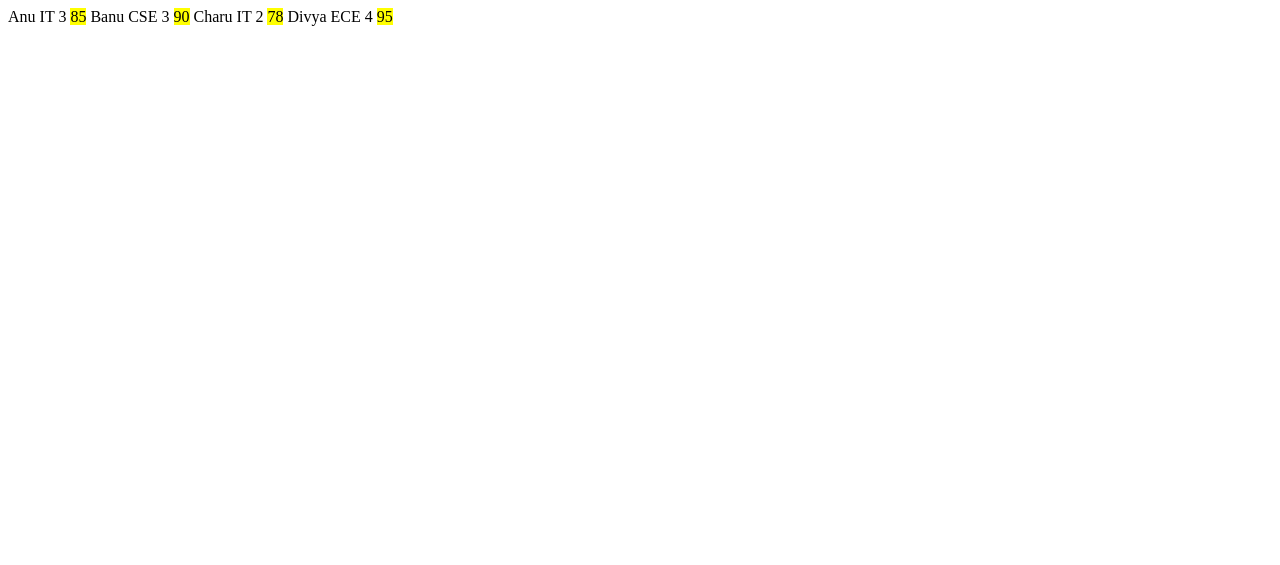
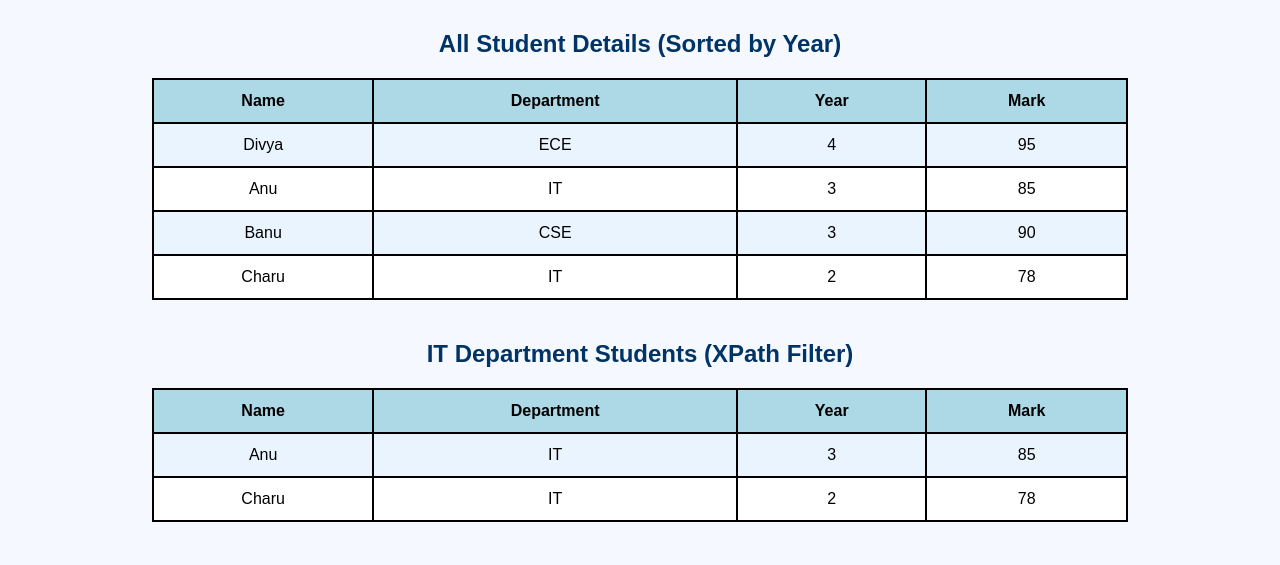
Before and after one commit to dhanshree-netizen/webapps, a plain HTML site: page xml/student_output.html in a window 1280 px wide. Drawn offline with Linux system fonts and the light colour scheme.

Commit message:
Transform student XML to styled HTML output
Converted XML student data to HTML format with styled tables.

```diff
--- a/xml/student_output.html
+++ b/xml/student_output.html
@@ -1,29 +1,109 @@
-<?xml version="1.0" encoding="UTF-8"?>
-<!DOCTYPE students SYSTEM "student.dtd">
-<?xml-stylesheet type="text/xsl" href="student.xsl"?>
-<students>
-    <student>
-        <name>Anu</name>
-        <department>IT</department>
-        <year>3</year>
-        <mark>85</mark>
-    </student>
-    <student>
-        <name>Banu</name>
-        <department>CSE</department>
-        <year>3</year>
-        <mark>90</mark>
-    </student>
-    <student>
-        <name>Charu</name>
-        <department>IT</department>
-        <year>2</year>
-        <mark>78</mark>
-    </student>
-    <student>
-        <name>Divya</name>
-        <department>ECE</department>
-        <year>4</year>
-        <mark>95</mark>
-    </student>
-</students>
+
+<!DOCTYPE html>
+<html>
+<head>
+    <title>Student Details</title>
+
+    <style>
+        body {
+            font-family: Arial, sans-serif;
+            margin: 30px;
+            background-color: #f5f9ff;
+        }
+
+        h2 {
+            text-align: center;
+            color: #003366;
+        }
+
+        table {
+            border-collapse: collapse;
+            width: 80%;
+            margin: 20px auto 40px auto;
+            background-color: white;
+        }
+
+        th, td {
+            border: 2px solid black;
+            padding: 12px;
+            text-align: center;
+        }
+
+        th {
+            background-color: lightblue;
+        }
+
+        tr:nth-child(even) {
+            background-color: #eaf4ff;
+        }
+    </style>
+</head>
+
+<body>
+
+    <h2>All Student Details (Sorted by Year)</h2>
+
+    <table>
+        <tr>
+            <th>Name</th>
+            <th>Department</th>
+            <th>Year</th>
+            <th>Mark</th>
+        </tr>
+
+        <tr>
+            <td>Divya</td>
+            <td>ECE</td>
+            <td>4</td>
+            <td>95</td>
+        </tr>
+
+        <tr>
+            <td>Anu</td>
+            <td>IT</td>
+            <td>3</td>
+            <td>85</td>
+        </tr>
+
+        <tr>
+            <td>Banu</td>
+            <td>CSE</td>
+            <td>3</td>
+            <td>90</td>
+        </tr>
+
+        <tr>
+            <td>Charu</td>
+            <td>IT</td>
+            <td>2</td>
+            <td>78</td>
+        </tr>
+    </table>
+
+    <h2>IT Department Students (XPath Filter)</h2>
+
+    <table>
+        <tr>
+            <th>Name</th>
+            <th>Department</th>
+            <th>Year</th>
+            <th>Mark</th>
+        </tr>
+
+        <tr>
+            <td>Anu</td>
+            <td>IT</td>
+            <td>3</td>
+            <td>85</td>
+        </tr>
+
+        <tr>
+            <td>Charu</td>
+            <td>IT</td>
+            <td>2</td>
+            <td>78</td>
+        </tr>
+    </table>
+
+</body>
+</html>
```
